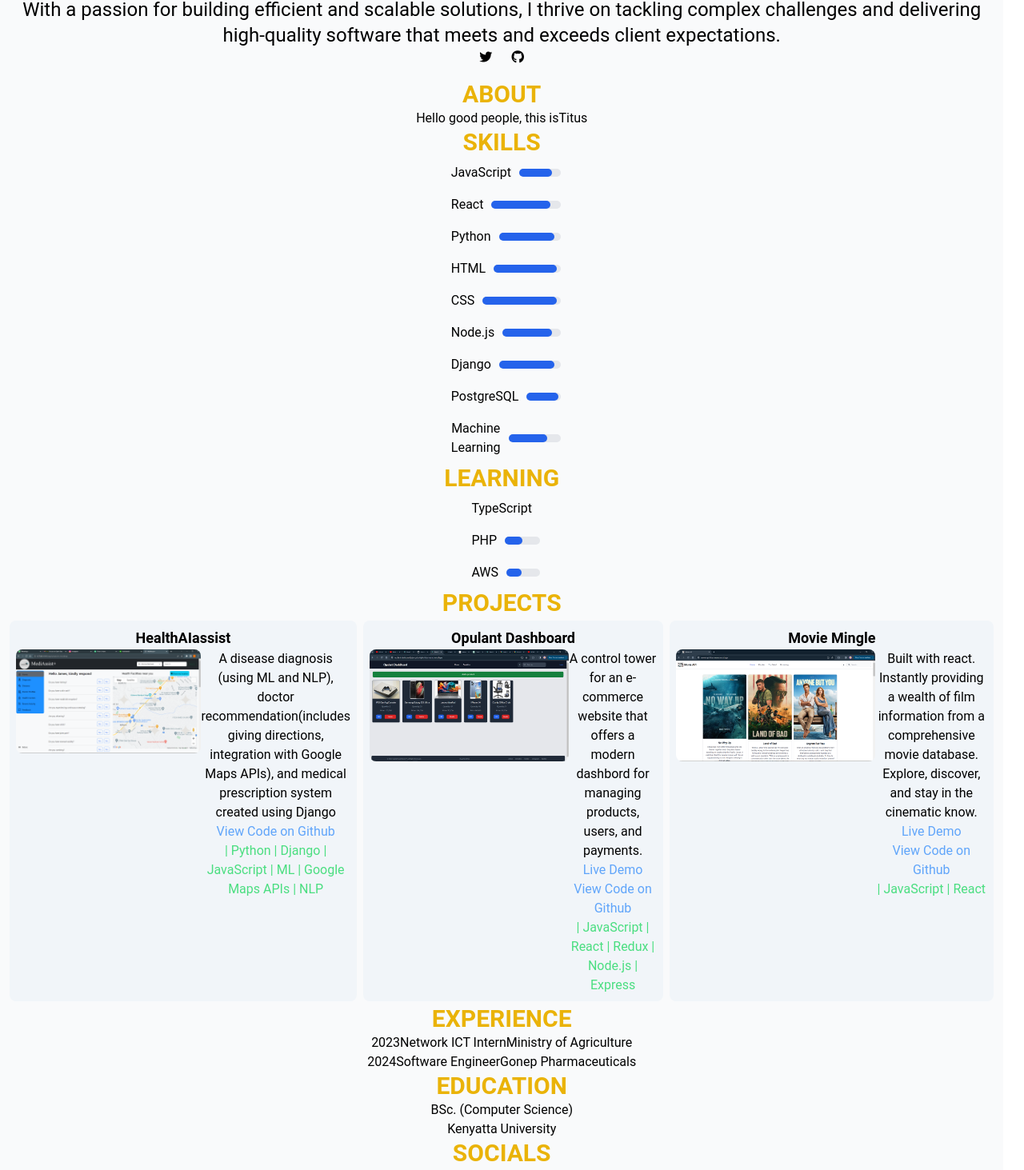
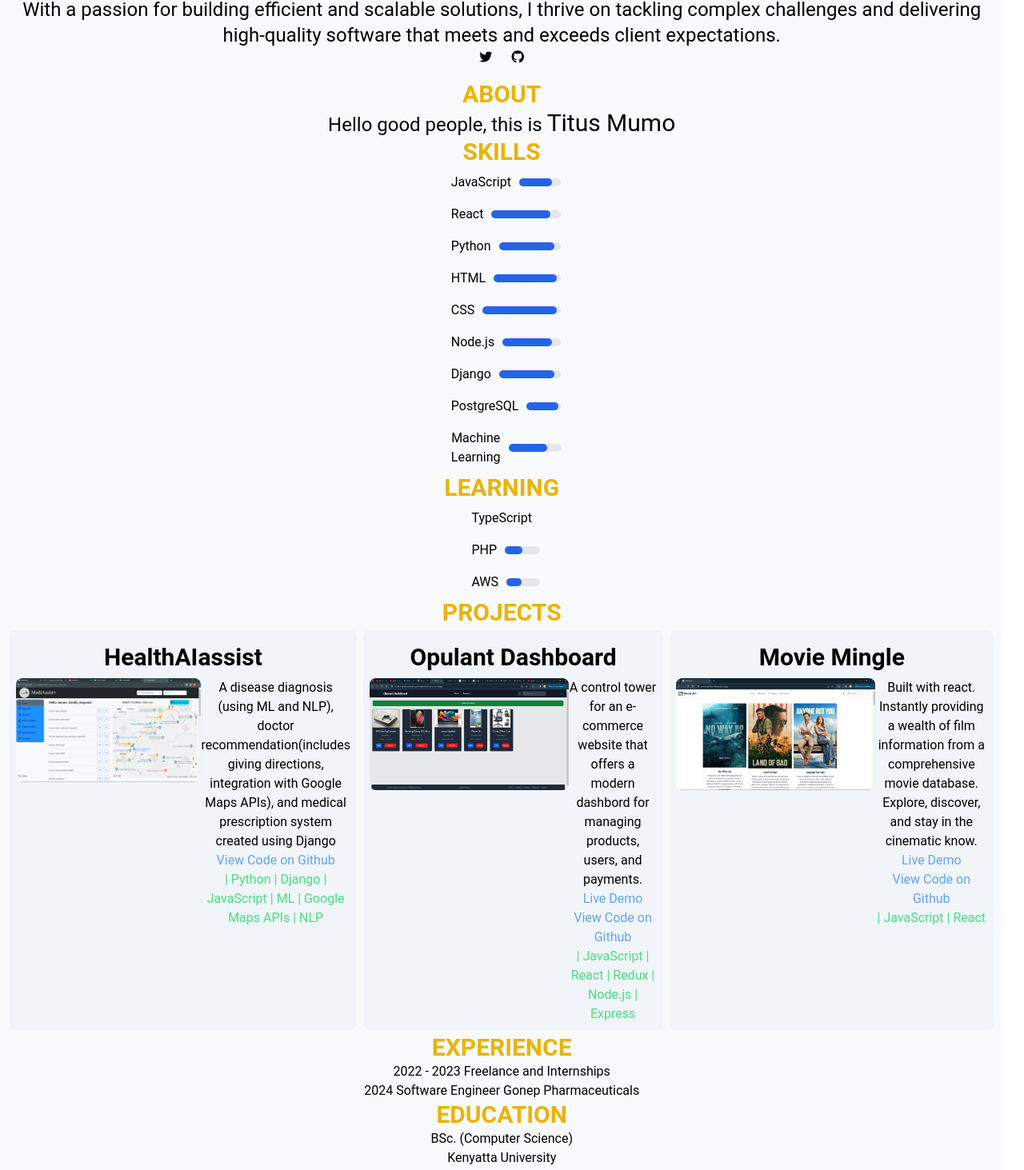
Before and after one commit to titus-mumo/portfolio, a React (Create React App) app: page /projects in a window 1280 px wide. Shown: the part 254-1717 px from the top of the page at 80% size. Built offline with nearby package versions, Linux system fonts and the light colour scheme.

Commit message:
just code

```diff
--- a/src/App.js
+++ b/src/App.js
@@ -8,7 +8,7 @@ import React from 'react';
 
 function App() {
   return (
-    <div className="App  bg-gray-50 dark:bg-gray-200 sm:text-md p-2">
+    <div className="App  bg-gray-50 dark:bg-black sm:text-md p-2">
       <Header />
       <Home />
       <About />
--- a/src/components/Education.js
+++ b/src/components/Education.js
@@ -4,9 +4,10 @@ export const Education = () => {
     return(
         <div>
             <p className='text-3xl font-semibold text-yellow-500'>EDUCATION</p>
-            <p>BSc. (Computer Science) </p>
-            <p>Kenyatta University</p>
-            <p></p>
+            <div className="dark:text-white">
+                <p>BSc. (Computer Science) </p>
+                <p>Kenyatta University</p>
+            </div>
         </div>
     )
 }
--- a/src/components/Experience.js
+++ b/src/components/Experience.js
@@ -4,11 +4,13 @@ export const Experience = () => {
     return(
         <div>
             <p className='text-3xl font-semibold text-yellow-500'>EXPERIENCE</p>
-            <div>
-                <p><span>2023</span><span>Network ICT Intern</span><span>Ministry of Agriculture</span></p>
-            </div>
-            <div>
-                <p><span>2024</span><span>Software Engineer</span><span>Gonep Pharmaceuticals</span></p>
+            <div className="dark:text-white">
+                <div>
+                    <p><span>2022 - 2023 </span><span>Freelance and Internships</span></p>
+                </div>
+                <div>
+                    <p><span>2024 </span><span>Software Engineer </span><span>Gonep Pharmaceuticals</span></p>
+                </div>
             </div>
         </div>
     )
--- a/src/components/Project.js
+++ b/src/components/Project.js
@@ -2,8 +2,8 @@ import React from "react";
 
 export const Project = ({ title, img, alt, description, github, demo, techstack }) => {
     return (
-        <div className='m-1 p-2 bg-slate-100 dark:bg-gray-900 rounded-lg'>
-            <p className="text-lg font-semibold dark:text-white">{title}</p>
+        <div className='m-1 p-2 bg-slate-100 dark:bg-black rounded-lg'>
+            <p className="text-3xl font-semibold m-2 dark:text-white">{title}</p>
             <div className="flex sm:flex-row justify-center flex-col">
                 <div className=''>
                     <img className='w-full rounded-lg'src={img} alt={alt} />
--- a/src/components/Skill.js
+++ b/src/components/Skill.js
@@ -5,7 +5,7 @@ export const Skill = ({ skill, color }) => {
     return (
         <div className='flex flex-rol items-center'>
             <p
-            className= "text-black text-md m-1 py-1 px-1.5 rounded-xl bg-200"
+            className= "text-black text-md m-1 py-1 px-1.5 rounded-xl bg-200 dark:text-white"
             >{skill}</p>
             <div class="w-full bg-gray-200 rounded-full h-2.5 dark:bg-gray-700">
             <div class="bg-blue-600 h-2.5 rounded-full" style={{width: color}}></div>
--- a/src/pages/About.js
+++ b/src/pages/About.js
@@ -4,10 +4,12 @@ export const About = () => {
     return(
         <div>
             <p className='text-3xl font-semibold text-yellow-500'>ABOUT</p>
-            <p>
-                <span>Hello good people, this is</span>
-                <span>Titus</span>
-            </p>
+            <div className="dark:text-white">
+                <p className='text-2xl'>
+                    <span>Hello good people, this is </span>
+                    <span className='text-3xl'>Titus Mumo</span>
+                </p>
+            </div>
         </div>
     )
 }
--- a/src/pages/Contact.js
+++ b/src/pages/Contact.js
@@ -4,7 +4,7 @@ export const Contact = () => {
     return(
         <div>
         <p className='text-3xl font-semibold text-yellow-500'>SOCIALS</p>
-        <div className="flex items-center justify-center flex-col sm:flex-rol">
+        <div className="flex items-center justify-center flex-col sm:flex-rol dark:text-white">
         <div className="flex flex-col justify-start">
             <p>You can reach me on:</p>
             <ul>
```
